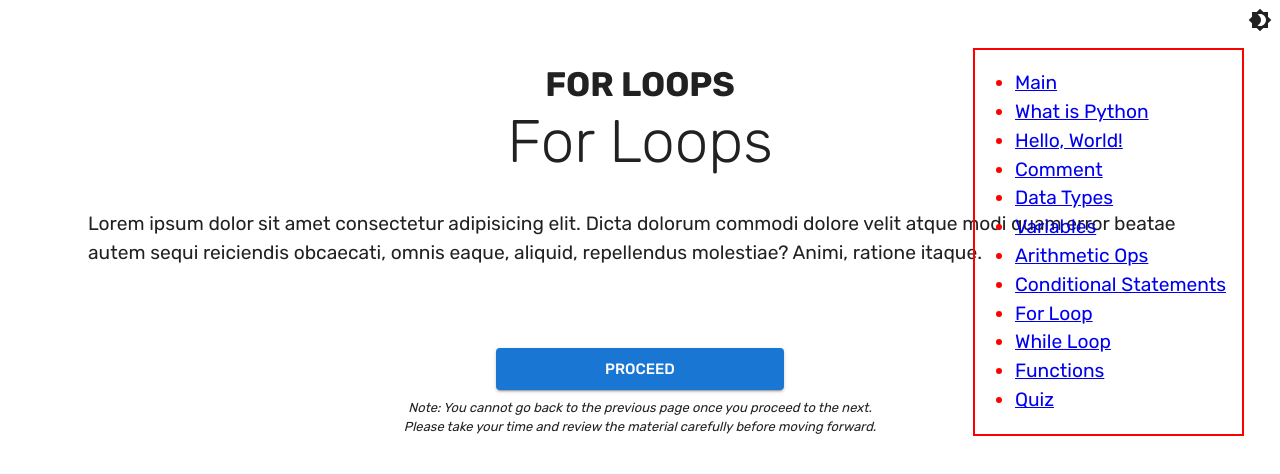
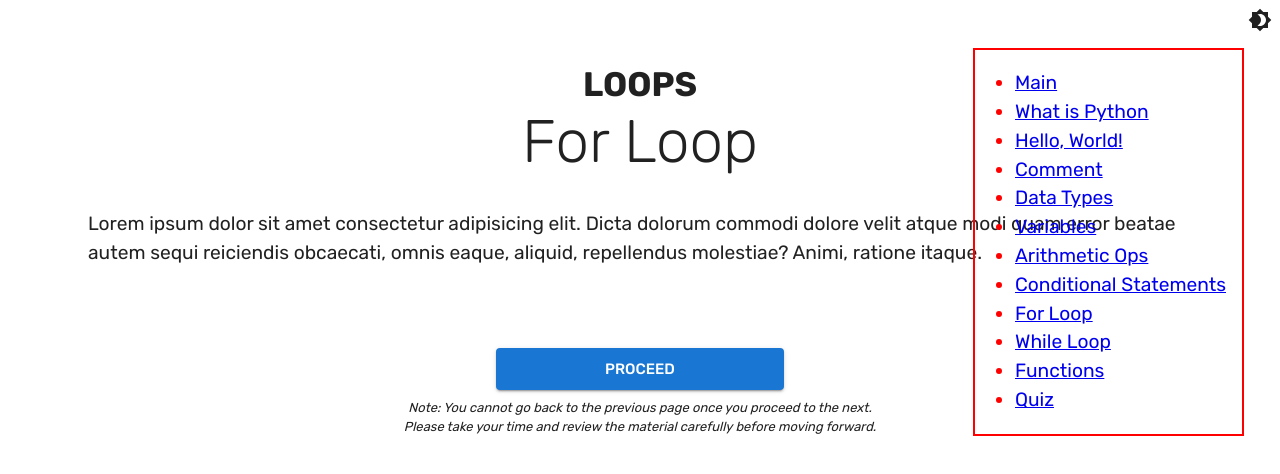
Before and after one commit to chaviotics/python-thesis-control, a React (Vite) app in the folder client/: page /forloop in a window 1280 px wide. Shown: the top 474 px of the page. Built offline with nearby package versions, Linux system fonts and the light colour scheme.

Commit message:
Edited title and subtitle for loops pages

```diff
--- a/client/src/pages/ForLoop/ForLoop.jsx
+++ b/client/src/pages/ForLoop/ForLoop.jsx
@@ -14,9 +14,9 @@ function IntroHeading() {
       }}
     >
       <Typography variant="h4" fontWeight="bold">
-        FOR LOOPS
+        LOOPS
       </Typography>
-      <Typography variant="h2">For Loops</Typography>
+      <Typography variant="h2">For Loop</Typography>
 
       <Box sx={{ mt: '2rem', alignSelf: 'flex-start' }}>
         <Typography>
--- a/client/src/pages/WhileLoop/WhileLoop.jsx
+++ b/client/src/pages/WhileLoop/WhileLoop.jsx
@@ -14,9 +14,9 @@ function IntroHeading() {
       }}
     >
       <Typography variant="h4" fontWeight="bold">
-        WHILE LOOPS
+        LOOPS
       </Typography>
-      <Typography variant="h2">While Loops</Typography>
+      <Typography variant="h2">While Loop</Typography>
 
       <Box sx={{ mt: '2rem', alignSelf: 'flex-start' }}>
         <Typography>
```
